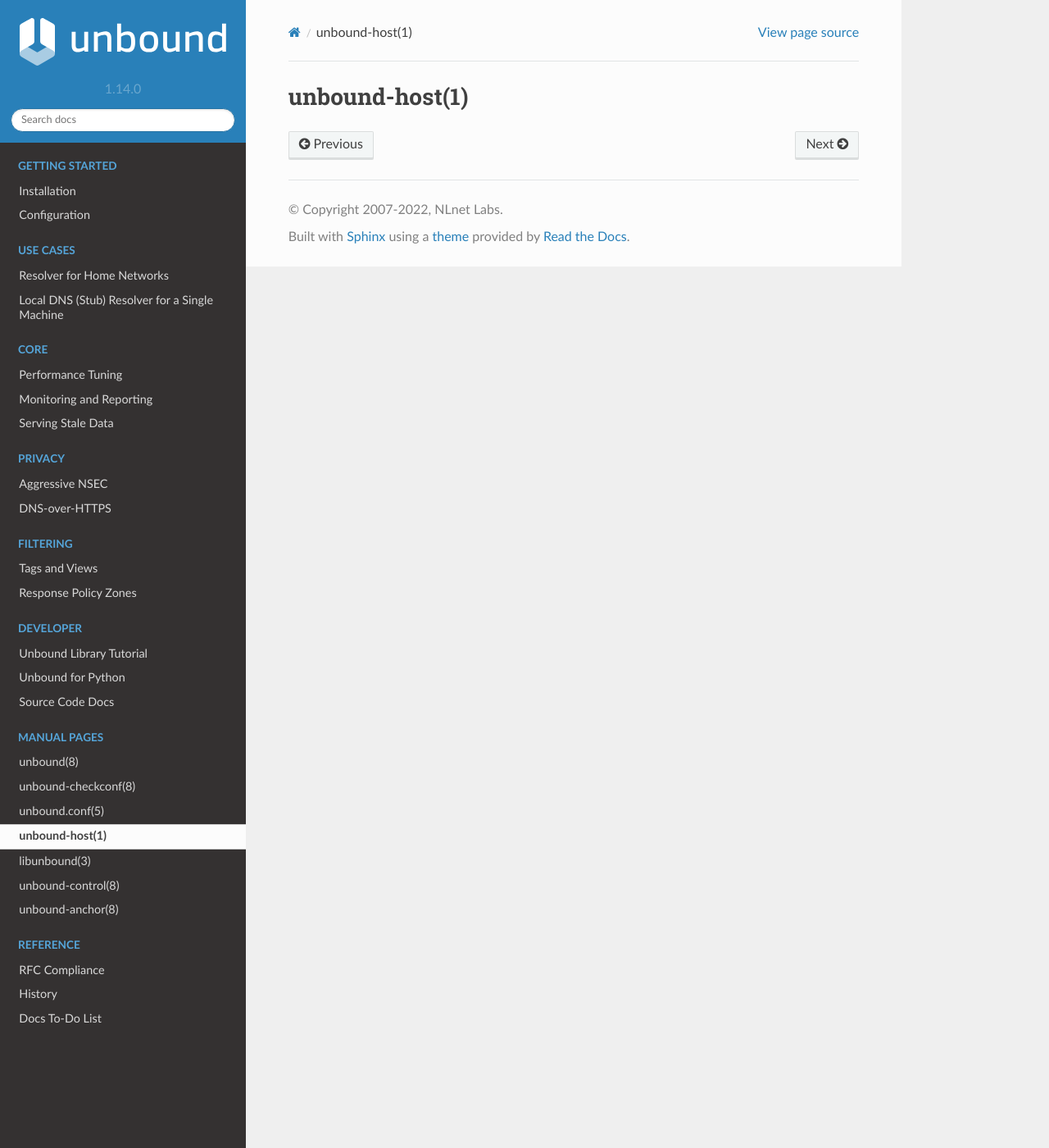
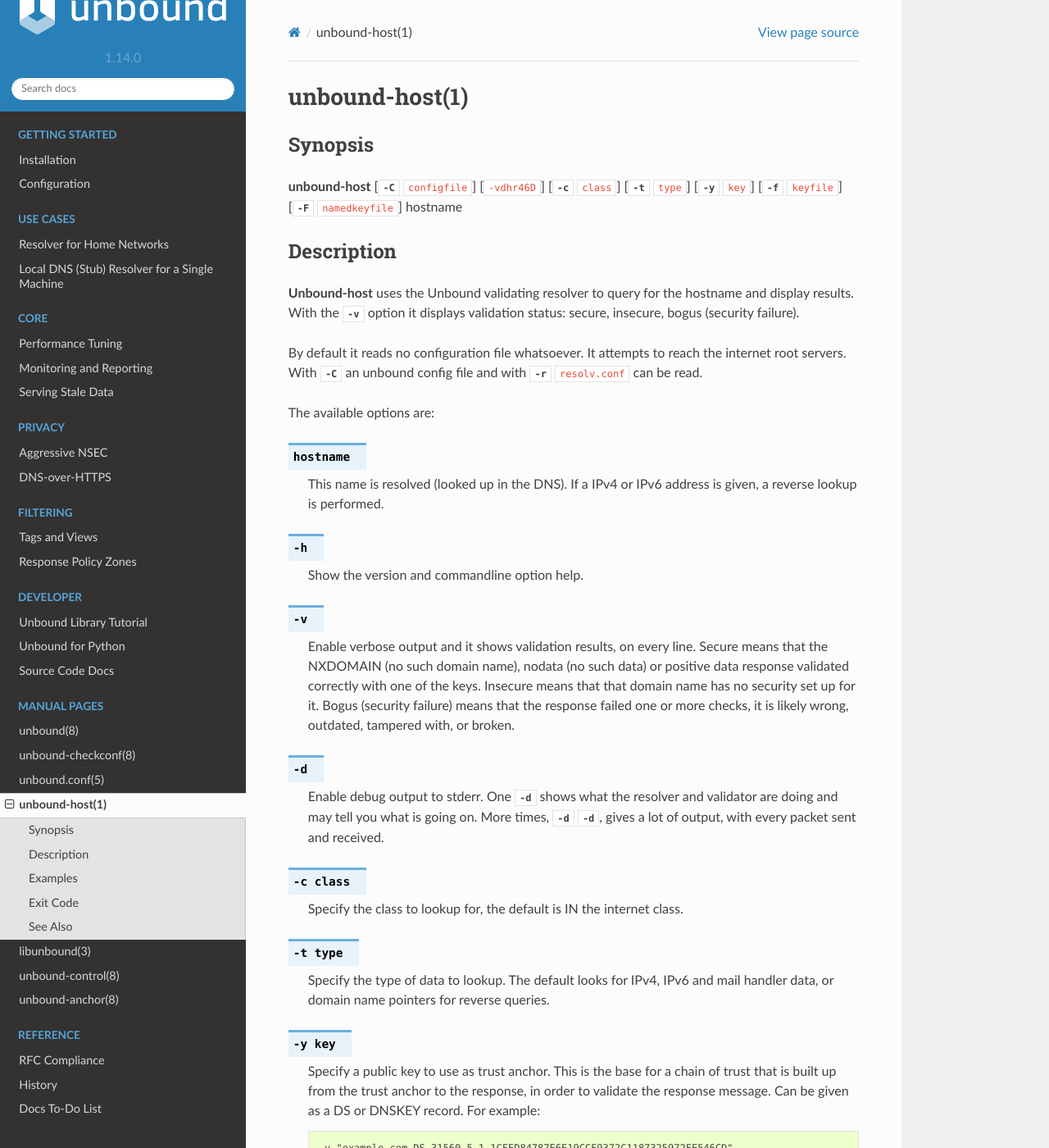
Before and after one commit to NLnetLabs/unbound-manual, a Sphinx documentation site: the page built from source/manpages/unbound-host.rst, in a window 1280 px wide and 1400 px high. Shown: the whole window at 82% size. Built offline with Sphinx 7.4.7 and the Read the Docs theme 2.0.0, drawn with Linux system fonts in a browser that asks for light colours; pages that are not in the unit, such as notebooks, are missing from menus; some of the changed text lies outside the part shown.

Commit message:
Add unbound-host

```diff
--- a/source/conf.py
+++ b/source/conf.py
@@ -147,28 +147,7 @@
 
 # One entry per manual page. List of tuples
 # (source start file, name, description, authors, manual section).
-man_pages = [
-    ('manpages/unbound', 'unbound', 'Unbound DNS validating resolver',
-    "Unbound developers are mentioned in the CREDITS file in the distribution.", 8),
 
-    ('manpages/unbound-checkconf', 'unbound-checkconf', 'Check unbound configuration file for errors.',
-    "Unbound developers are mentioned in the CREDITS file in the distribution.", 8),
-
-    ('manpages/unbound-anchor', 'unbound-anchor', 'Unbound anchor utility.',
-    "Unbound developers are mentioned in the CREDITS file in the distribution.", 8),
-
-    ('manpages/unbound.conf', 'unbound.conf', 'Unbound configuration file.',
-    "Unbound developers are mentioned in the CREDITS file in the distribution.", 5),
-
-    ('manpages/unbound-control', 'unbound-control', 'Unbound remote server control utility.',
-    "Unbound developers are mentioned in the CREDITS file in the distribution.", 8),
-
-    ('manpages/unbound-host', 'unbound-host', 'Unbound DNS lookup utility',
-    "Unbound developers are mentioned in the CREDITS file in the distribution.", 1),
-
-    ('manpages/libunbound', 'libunbound', 'Unbound DNS validating resolver functions.',
-    "Unbound developers are mentioned in the CREDITS file in the distribution.", 3)
-]
 manpages_url = '{page}.html'
 
 # -- Options for Texinfo output ----------------------------------------------
--- a/source/manpages/unbound-host.rst
+++ b/source/manpages/unbound-host.rst
@@ -2,3 +2,136 @@
 
 unbound-host(1)
 ===============
+
+Synopsis
+--------
+
+:command:`unbound-host` [:option:`-C` ``configfile``] [``-vdhr46D``]
+[:option:`-c` ``class``] [:option:`-t` ``type``] [:option:`-y` ``key``]
+[:option:`-f` ``keyfile``] [:option:`-F` ``namedkeyfile``] hostname
+
+Description
+-----------
+
+:command:`Unbound-host` uses the Unbound validating resolver to query for the
+hostname and display results. With the :option:`-v` option it displays
+validation status: secure, insecure, bogus (security failure).
+
+By default it reads no configuration file whatsoever. It attempts to reach the
+internet root servers. With :option:`-C` an unbound config file and with
+:option:`-r` :file:`resolv.conf` can be read.
+
+The available options are:
+
+.. option:: hostname
+
+       This name is resolved (looked up in the DNS). If a IPv4 or IPv6 address
+       is given, a reverse lookup is performed.
+
+.. option:: -h
+
+       Show the version and commandline option help.
+
+.. option:: -v
+
+       Enable verbose output and it shows validation results, on every line.
+       Secure means that the NXDOMAIN (no such domain name), nodata (no such
+       data) or positive data response validated correctly with one of the
+       keys. Insecure means that that domain name has no security set up for it.
+       Bogus (security failure) means that the response failed one or more
+       checks, it is likely wrong, outdated, tampered with, or broken.
+
+.. option:: -d
+
+       Enable debug output to stderr. One :option:`-d` shows what the resolver
+       and validator are doing and may tell you what is going on. More times,
+       :option:`-d` :option:`-d`, gives a lot of output, with every packet sent
+       and received.
+
+.. option:: -c class
+
+       Specify the class to lookup for, the default is IN the internet
+       class.
+
+.. option:: -t type
+
+       Specify the type of data to lookup. The default looks for IPv4,
+       IPv6 and mail handler data, or domain name pointers for reverse
+       queries.
+
+.. option:: -y key
+
+       Specify a public key to use as trust anchor. This is the base for a chain
+       of trust that is built up from the trust anchor to the response, in order
+       to validate the response message. Can be given as a DS or DNSKEY record.
+       For example:
+
+       .. code-block:: text
+
+              -y "example.com DS 31560 5 1 1CFED84787E6E19CCF9372C1187325972FE546CD"
+
+.. option:: -D
+
+       Enables DNSSEC validation. Reads the root anchor from the default
+       configured root anchor at the default location,
+       :file:`/usr/local/etc/unbound/root.key`.
+
+.. option:: -f keyfile
+
+       Reads keys from a file. Every line has a DS or DNSKEY record, in the
+       format as for :option:`-y`. The zone file format, the same as dig and
+       drill produce.
+
+.. option:: -F namedkeyfile
+
+       Reads keys from a BIND-style :file:`named.conf` file. Only the
+       ``trusted-key {};`` entries are read.
+
+.. option:: -C configfile
+
+       Uses the specified unbound.conf to prime :manpage:`libunbound(3)`. Pass
+       it as first argument if you want to override some options from the config
+       file with further arguments on the commandline.
+
+.. option:: -r
+
+       Read :file:`/etc/resolv.conf`, and use the forward DNS servers from there
+       (those could have been set by DHCP). More info in
+       :manpage:`resolv.conf(5)`. Breaks validation if those servers do not
+       support DNSSEC.
+
+.. option:: -4
+
+       Use solely the IPv4 network for sending packets.
+
+.. option:: -6
+
+       Use solely the IPv6 network for sending packets.
+
+Examples
+--------
+
+Some examples of use. The keys shown below are fakes, thus a security failure is
+encountered.
+
+.. code-block:: text
+
+       $ unbound-host www.example.com
+
+       $ unbound-host -v -y "example.com DS 31560 5 1
+       1CFED84787E6E19CCF9372C1187325972FE546CD" www.example.com
+
+       $ unbound-host -v -y "example.com DS 31560 5 1
+       1CFED84787E6E19CCF9372C1187325972FE546CD" 192.0.2.153
+
+Exit Code
+---------
+
+The :command:`unbound-host` program exits with status code 1 on error, 0 on no
+error. The data may not be available on exit code 0, exit code 1 means the
+lookup encountered a fatal error.
+
+See Also
+--------
+
+:manpage:`unbound.conf(5)`, :manpage:`unbound(8)`.
```
